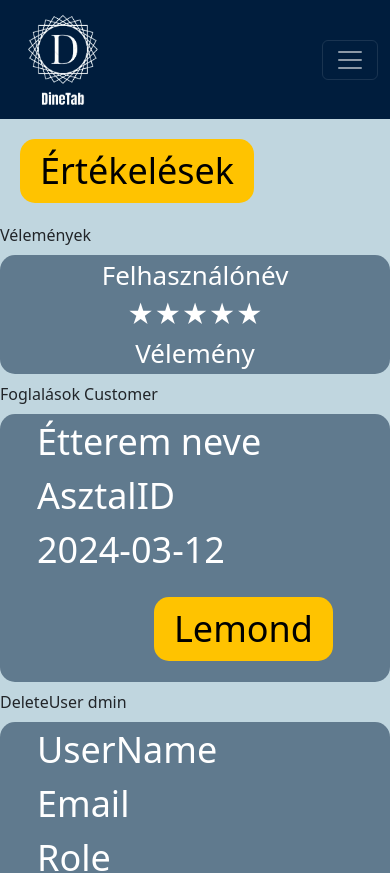
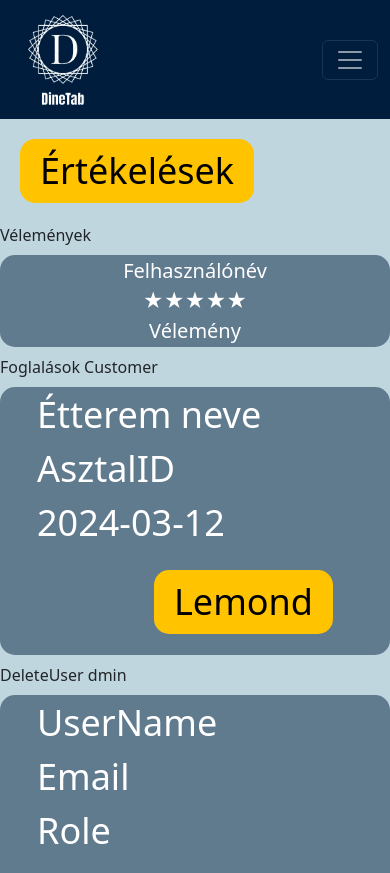
Before and after one commit to dudigeri0303/Temalab, a React (Vite) app in the folder TemalabFrontEnd/: page /template in a window 390 px wide. Shown: the top 873 px of the page. Built offline with nearby package versions, Linux system fonts and the light colour scheme; a web font is replaced by a local one.

Commit message:
small changes

```diff
--- a/TemalabFrontEnd/src/App.css
+++ b/TemalabFrontEnd/src/App.css
@@ -224,8 +224,14 @@ footer a:hover {
 }
 
 .card-Altext {
-  font-size: 26px;
+  font-size: 20px;
   color: white;
+}
+
+@media (max-width: 768px) {
+  .card-Altext {
+    font-size: 20px; /* Adjust as needed for smaller screens */
+  }
 }
 
 
--- a/TemalabFrontEnd/src/components/CardReview.jsx
+++ b/TemalabFrontEnd/src/components/CardReview.jsx
@@ -7,7 +7,7 @@ export default function CardReview({id, rating, description }) {
         <div className="row div-card">
           <div className="container">
             <div className="row">
-              <div className="col-sm-6 text-center">
+              <div className="col-sm-12 text-center">
                 <label className="card-Altext">Felhasználónév: {id} </label>
               </div>
               <div className="col-sm-6 text-center">
```
